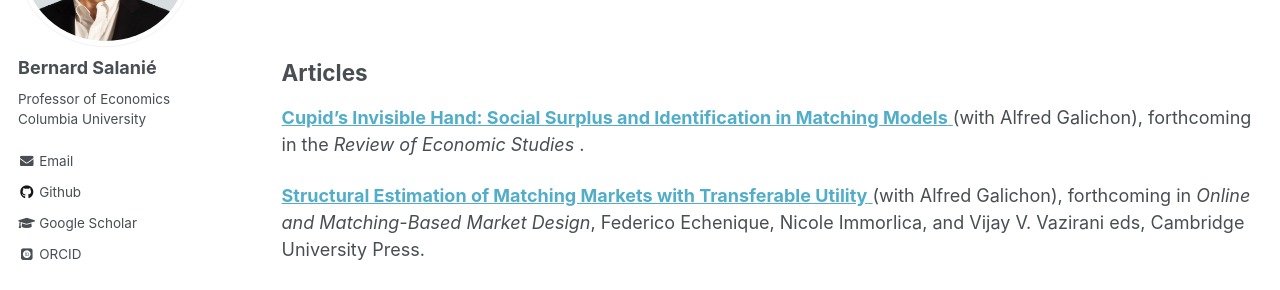
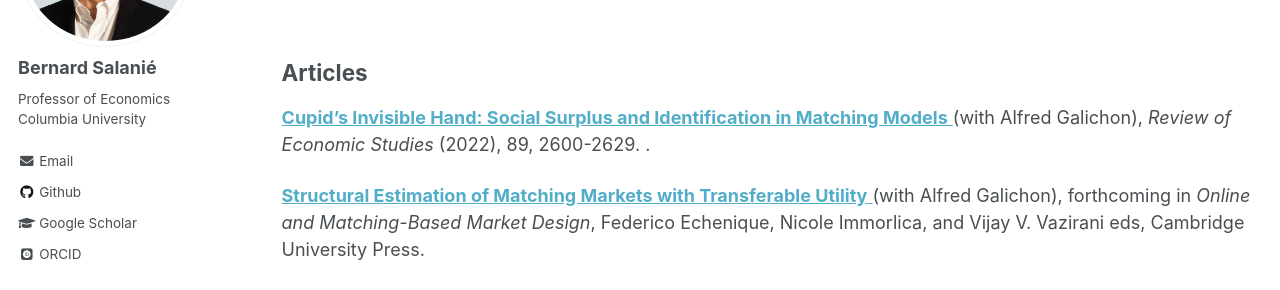
Before and after one commit to bsalanie/bsalanie.github.io, a Jekyll site: the page built from _pages/publications.html, in a window 1280 px wide and 900 px high, scrolled down 562 px. Shown: the part 153-443 px from the top of the window. Built offline with Jekyll 4.4.1, drawn with Linux system fonts in a browser that asks for light colours; some web fonts are replaced.

Commit message:
added published Cupid

```diff
--- a/_pages/publications.html
+++ b/_pages/publications.html
@@ -79,12 +79,12 @@ author_profile: true
 
 <p class="pubitem">
     <a class="linkpub"
-        href="https://academic.oup.com/restud/advance-article/doi/10.1093/restud/rdab090/6478301?guestAccessKey=43f4a245-9f5c-48c6-b931-6c8753d31074"
+        href="https://academic.oup.com/restud/article-abstract/89/5/2600/6478301"
         target="_blank" rel="noopener noreferrer">
         <strong>Cupid&#8217;s Invisible Hand: Social Surplus and Identification in Matching Models</strong>
     </a>
-    (with Alfred Galichon), forthcoming in the
-    <em>Review of Economic Studies</em>
+    (with Alfred Galichon),
+    <em>Review of Economic Studies</em> (2022), 89, 2600-2629.
     .
 </p>
 
```
